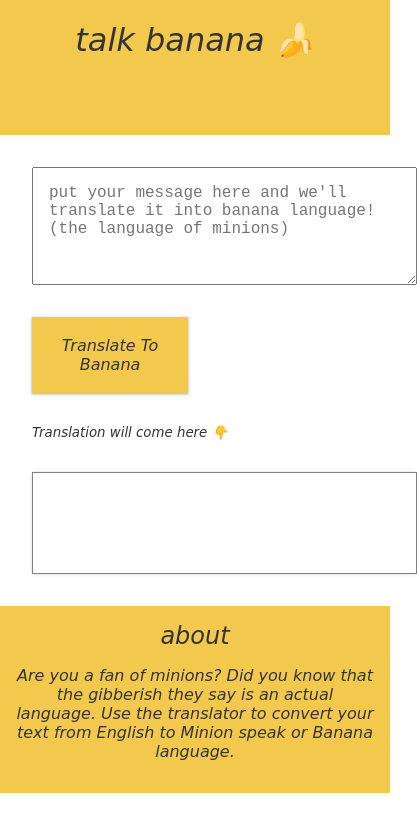
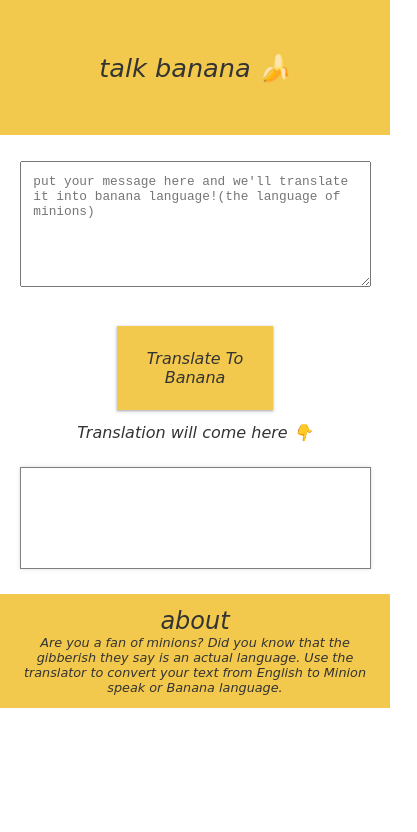
Before and after one commit to soubhagyasethy/Banana-speak, a plain HTML site: page index.html in a window 390 px wide. Shown: the whole page, 417 px wide, since content can reach past the window. Drawn offline with Linux system fonts and the light colour scheme.

Commit message:
feat: responsive

```diff
--- a/style.css
+++ b/style.css
@@ -1,79 +1,113 @@
-
 :root {
-    --yellow: #F2C94C;
+  --yellow: #f2c94c;
   --black: #333333;
   --width-break: 600px;
 }
 
+html {
+  font-size: 100%;
+}
+
+* {
+  box-sizing: border-box;
+  margin: 0;
+  padding: 0;
+}
+
 body {
-    font-family: 'Kalam', cursive;
+  font-family: "Kalam", cursive;
   font-style: italic;
   color: var(--black);
   margin: 0;
+  padding: 0;
+  display: flex;
+  flex-direction: column;
 }
 
 nav {
-    display: block;
-    box-sizing: border-box;
+  display: flex;
+  justify-content: center;
+  align-items: center;
   height: 16vh;
   width: 100%;
   background-color: var(--yellow);
 }
 
-nav div {
-    padding-top: 1.3rem;
+main {
+  display: flex;
+  flex-direction: column;
+  justify-content: center;
+  align-items: center;
 }
 
 textarea {
-    font-size:large;
-    display: block;
+  font-size: large;
   width: 90%;
-    height: 10vh;
+  height: 15vh;
   padding: 1rem;
   margin: 2rem;
 }
 
 #btn-translate {
+  display: flex;
+  justify-content: center;
+  align-items: center;
   font-size: medium;
-    font-family:'Kalam', cursive;
+  font-family: "Kalam", cursive;
   font-style: italic;
   color: var(--black);
-    display: block;
-    background-color: var(--yellow) ;
+  background-color: var(--yellow);
   width: 40%;
-    height: 9vh;
-    margin: 2rem;
+  height: 10vh;
+  margin: 1rem;
   border: 0.5rem solid var(--yellow);
-    /* border-radius: 1.5rem; */
   cursor: pointer;
-    box-shadow: rgba(60, 64, 67, 0.3) 0px 1px 2px 0px, rgba(60, 64, 67, 0.15) 0px 1px 3px 1px;
+  box-shadow: rgba(60, 64, 67, 0.3) 0px 1px 2px 0px,
+    rgba(60, 64, 67, 0.15) 0px 1px 3px 1px;
 }
 
 #trans-line {
-    margin-left: 2rem;
-    font-size: smaller;
+  font-size: medium;
 }
+
 #txt-output {
   display: block;
   width: 90%;
-    height: 8vh;
+  height: 12vh;
   border: 1px solid grey;
   margin: 2rem;
   padding: 1rem;
   overflow: scroll;
-    box-shadow: rgba(0, 0, 0, 0.1) 0px 0px 5px 0px, rgba(0, 0, 0, 0.1) 0px 0px 1px 0px;
+  box-shadow: rgba(0, 0, 0, 0.1) 0px 0px 5px 0px,
+    rgba(0, 0, 0, 0.1) 0px 0px 1px 0px;
 }
 
-footer{
-    box-sizing: border-box;
+footer {
+  display: flex;
+  flex-direction: column;
+  justify-content: center;
+  align-items: center;
   width: 100%;
   bottom: 0;
-    /* position: fixed; */
   background-color: var(--yellow);
   padding: 1rem;
 }
 
 footer div {
   font-size: x-large;
-    text-align: center;
 }
+
+/* Extra small devices (phones, 600px and down) */
+@media only screen and (max-width: 600px) {
+  html {
+    font-size: 80%;
+  }
+
+  textarea {
+    font-size: 1rem;
+    width: 90%;
+    height: 15vh;
+    padding: 1rem;
+    margin: 2rem;
+  }
+}
```
Lines whose indentation alone changed are shown as unchanged.
